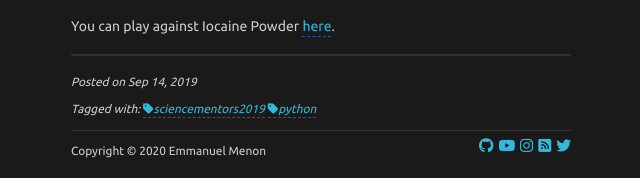
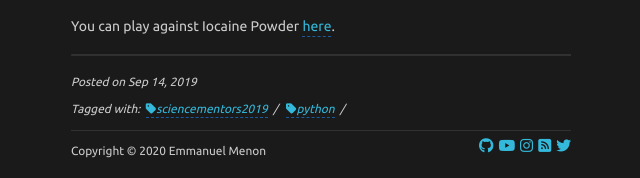
Before and after one commit to emmanuelmenon/emmanuelmenon.github.io, a Jekyll site: the page built from _posts/2019-09-14-iocaine-powder-in-rps.md, in a window 1280 px wide. Shown: the part 2192-2370 px from the top of the page, without its empty margins (319-959 px from the left). Built offline with Jekyll 4.4.1, drawn with Linux system fonts in a browser that asks for light colours; nearby versions of some CDN libraries.

Commit message:
improve tag layout

```diff
--- a/_layouts/post.html
+++ b/_layouts/post.html
@@ -10,8 +10,8 @@ layout: default
     <div class="post-content">{{ content }}</div>
     <hr>
     <p class="meta">Posted on <span class="postdate">{{ page.date | date: "%b %d, %Y" }}</span></p>
-    <p class="meta">Tagged with: {% for tag in page.tags %}
-        <a href="/tags/{{ tag }}/"><i class="fa fa-tag"></i>{{ tag }}</a>
+    <p class="meta">Tagged with:&nbsp;{% for tag in page.tags %}
+        <a href="/tags/{{ tag }}/"><i class="fa fa-tag"></i>{{ tag }}</a>&nbsp;&nbsp;/&nbsp;&nbsp;
         {% endfor %}
     </p>
 </article>
```
